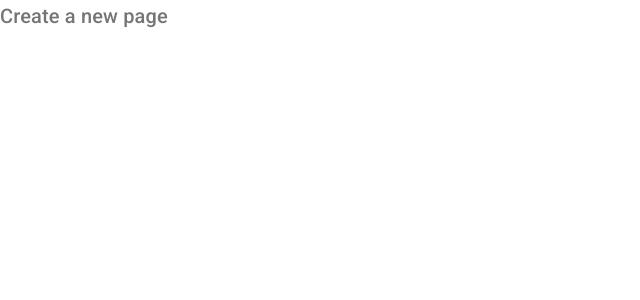
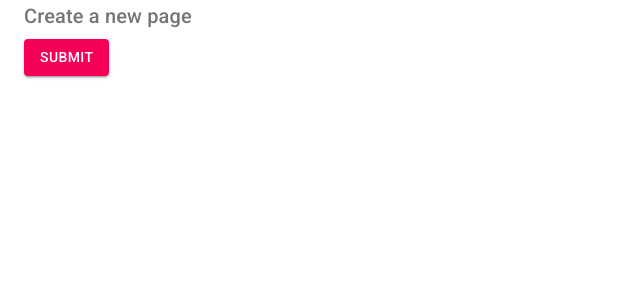
Before and after one commit to rahul7007/Learn-MUI, a React (Create React App) app in the folder material-ui-tut/: page /create in a window 1280 px wide. Shown: the top 300 px of the page, without its empty margins (0-640 px from the left). Built offline with nearby package versions, Linux system fonts and the light colour scheme.

Commit message:
lesson 2 added

```diff
--- a/material-ui-tut/src/pages/Create.js
+++ b/material-ui-tut/src/pages/Create.js
@@ -1,9 +1,11 @@
 import React from 'react'
 import { Typography } from '@material-ui/core'
+import Button from '@material-ui/core/Button';
+import Container from '@material-ui/core/Container';
 
 export default function Create() {
   return (
-    <div>
+    <Container>
       <Typography
         variant="h6"
         color="textSecondary"
@@ -12,6 +14,13 @@ export default function Create() {
       >
         Create a new page
       </Typography>
-    </div>
+      <Button
+        type="submit"
+        color="secondary"
+        variant="contained"
+      >
+        Submit
+      </Button>
+    </Container>
   )
 }
```
